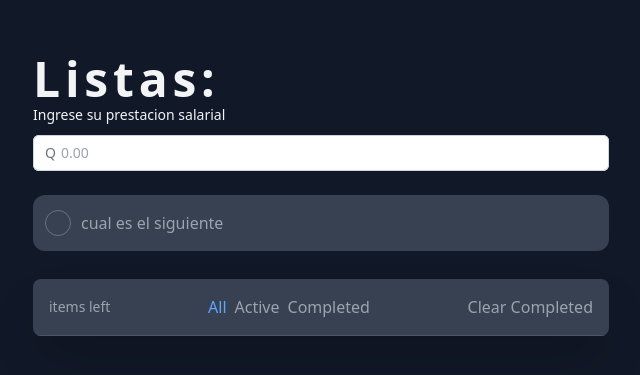
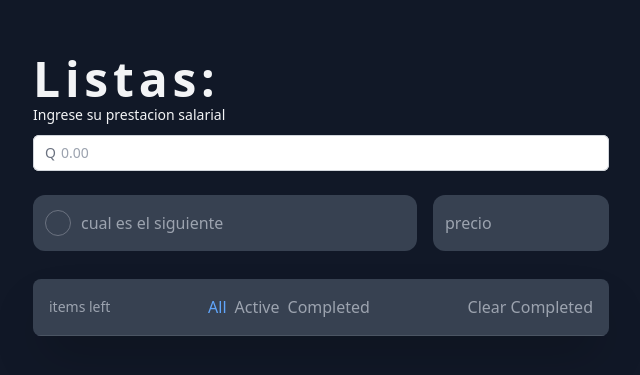
Before and after one commit to Haironch/ListadeGastos, a React (Vite) app: page / in a window 1280 px wide. Shown: the part 205-580 px from the top of the page, without its empty margins (319-959 px from the left). Built offline with nearby package versions, Linux system fonts and the light colour scheme.

Commit message:
mejoras en las consultas

```diff
--- a/src/App.jsx
+++ b/src/App.jsx
@@ -27,14 +27,14 @@ useEffect(() => {
 }, [todos])
 
 
-  const addTodo = (title, pr1) => {
+  const addTodo = (title, price) => {
     const lastId = todos?.length > 0 ? todos[todos?.length - 1].id : 1;
 
     const newTodo ={
       id: lastId + 1,
       title,
+      price,
       completed: false,
-      pr1: "local",
     }
 
     const todoList = [...todos]
--- a/src/components/Todo/Todo.jsx
+++ b/src/components/Todo/Todo.jsx
@@ -1,6 +1,6 @@
 import { useState } from "react";
 const Todo = ({ todo,  handleSetCompleted, handleDeleteTodo }) => {
-  const { id, title, completed } = todo;
+  const { id, title, completed, price } = todo;
   return (
     <div className="flex items-center justify-between p-4 bg-gray-700 border-b border-solid border-gray-600 ">
       <div className="flex items-center ">
@@ -12,7 +12,7 @@ const Todo = ({ todo,  handleSetCompleted, handleDeleteTodo }) => {
         ) : (
           <span onClick={()=>  handleSetCompleted(id)} className={`border border-gray-500 rounded-full p-3 cursor-pointer`}></span>
           )}
-        <p className={"pl-3" + (completed && "text-decoration-line: line-through bg-red-500 rounded")}>{title}</p>
+        <p className={"pl-3" + (completed && "text-decoration-line: line-through bg-red-500 rounded")}>{title}{price}</p>
       </div>
       <img
         onClick={() => handleDeleteTodo(id)}
--- a/src/components/TodoInput/Todoinput.jsx
+++ b/src/components/TodoInput/Todoinput.jsx
@@ -1,33 +1,61 @@
 import React, { useState } from "react";
-const TodoInput = ({addTodo}) => {
-  const [title, setTitle] = useState('');
+
+const TodoInput = ({ addTodo }) => {
+  const [title, setTitle] = useState("");
+  const [price, setPrice] = useState("");
 
   const handleAddTodo = (e) => {
-    if (e.key.toLowerCase() === 'enter') {
-      addTodo(title)
-      setTitle('')
-      console.log(e.target.value)
-    }
+
+    //if(!title || !price) return;
+
+    //if price is not null, press enter to focus on title input
+    if (e.key.toLowerCase() === "enter" && price) {
+      document.getElementById("title").focus();
     }
 
+    if (e.key.toLowerCase() === "enter" && title) {
+      document.getElementById("priceinput").focus();
+    }
+
+    if (e.key.toLowerCase() === "enter" && title && price){
+      addTodo(title, price);
+      setTitle(null);
+      setPrice(null);
+      console.log(e.target.value);
+    }
+  };
 
   return (
-    <div className="mt-6 relative">
+    <div className="flex">
+      <div>
+        <div className="mt-6 w-96 relative ">
           <div className="absolute inset-y-0 left-0 pl-3 flex items-center pointer-events-none">
             <span className="border border-gray-500 border-solid p-3 rounded-full"></span>
           </div>
           <input
+          id="title"
             type="text"
-        className="focus:shadow-lg font-Inllter focus:shadow-blue-800 pl-12 w-full py-4 bg-gray-700 rounded-xl outline-none transition-all duration-300 ease-in-out"
+            className="focus:shadow-lg font-Inter focus:shadow-blue-800 pl-12 w-full py-4 bg-gray-700 rounded-xl outline-none transition-all duration-300 ease-in-out"
             placeholder="cual es el siguiente"
             value={title}
-        onChange={e => setTitle(e.target.value)}
-        onKeyDown={e => handleAddTodo(e)}/>
-        <div>
-
+            onChange={(e) => setTitle(e.target.value)}
+            onKeyDown={(e) => handleAddTodo(e)}
+          />
         </div>
       </div>
 
+      <div className="mt-6 ml-4 relative w-25">
+        <input
+          id="priceinput"
+          type="text"
+          className="focus:shadow-lg font-Inter focus:shadow-blue-800 pl-3 w-full py-4 bg-gray-700 rounded-xl outline-none transition-all duration-300 ease-in-out"
+          placeholder="precio"
+          value={price}
+          onChange={(e) => setPrice(e.target.value)}
+          onKeyDown={(e) => handleAddTodo(e)}
+        />
+      </div>
+    </div>
   );
 };
 
```
Lines whose indentation alone changed are shown as unchanged.
